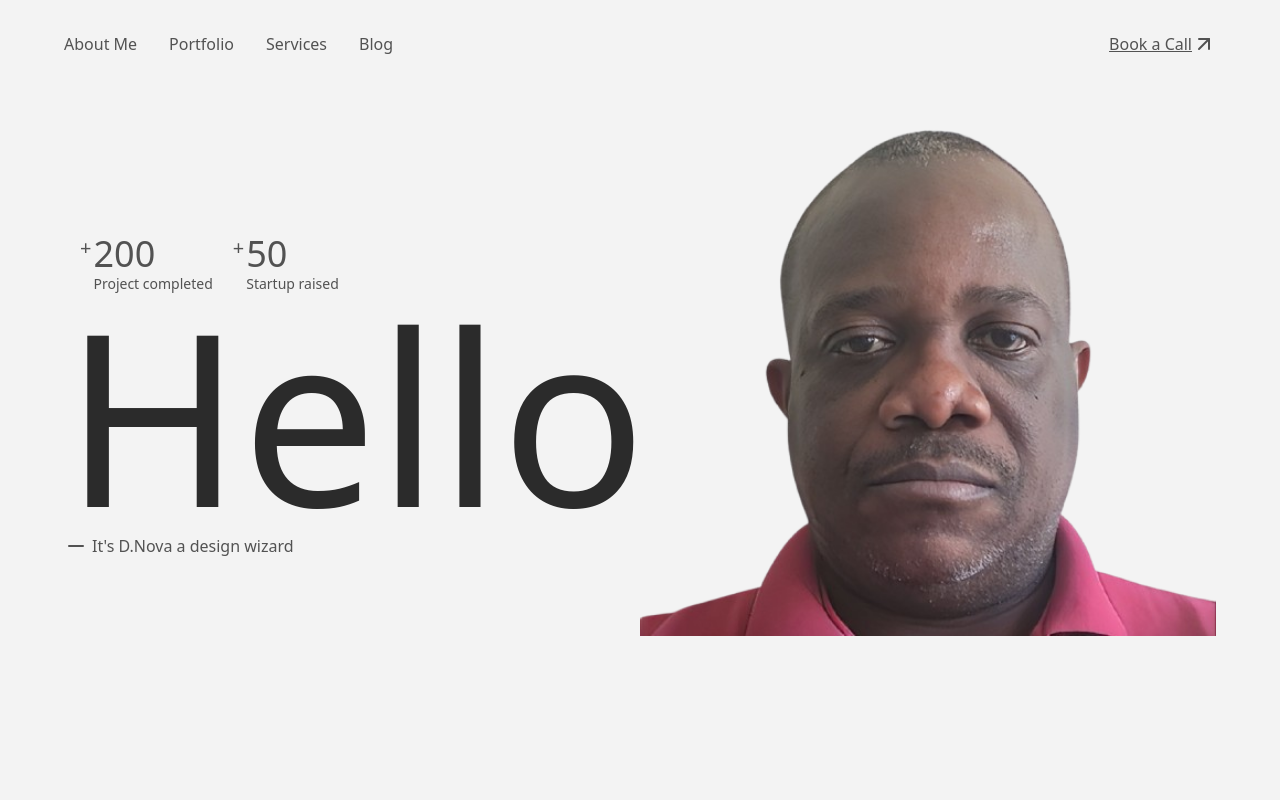
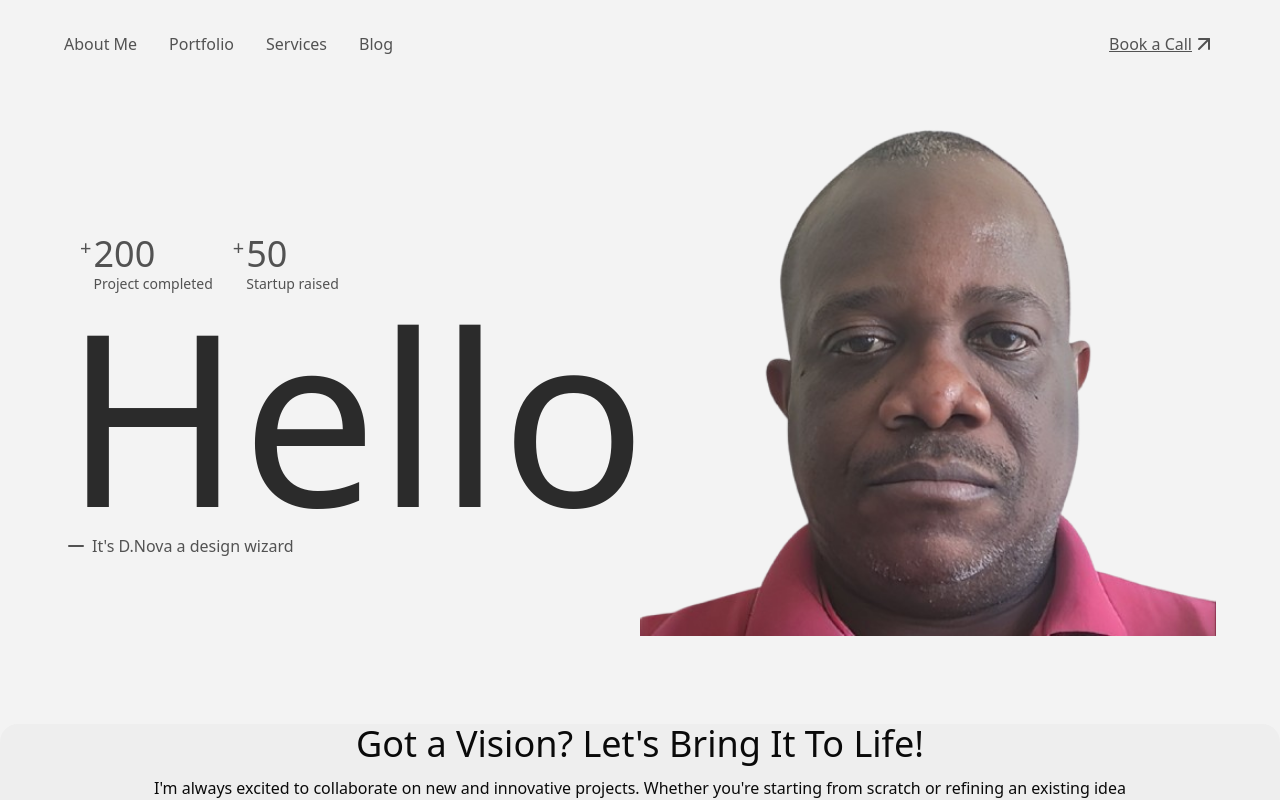
Before and after one commit to cmoronu1/profile, a Next.js app: page / in a window 1280 px wide. Shown: the top 800 px of the page. Built offline with nearby package versions, Linux system fonts and the light colour scheme.

Commit message:
Update page.tsx

```diff
--- a/app/page.tsx
+++ b/app/page.tsx
@@ -1,5 +1,6 @@
 import { Body } from "./components/body";
 import { Header } from "./components/header";
+import { Footer } from "./components/shared/footer";
 
 export default function Home() {
   return (
@@ -8,6 +9,7 @@ export default function Home() {
         <Header />
         <Body />
       </div>
+      <Footer />
     </div>
   );
 }
```
